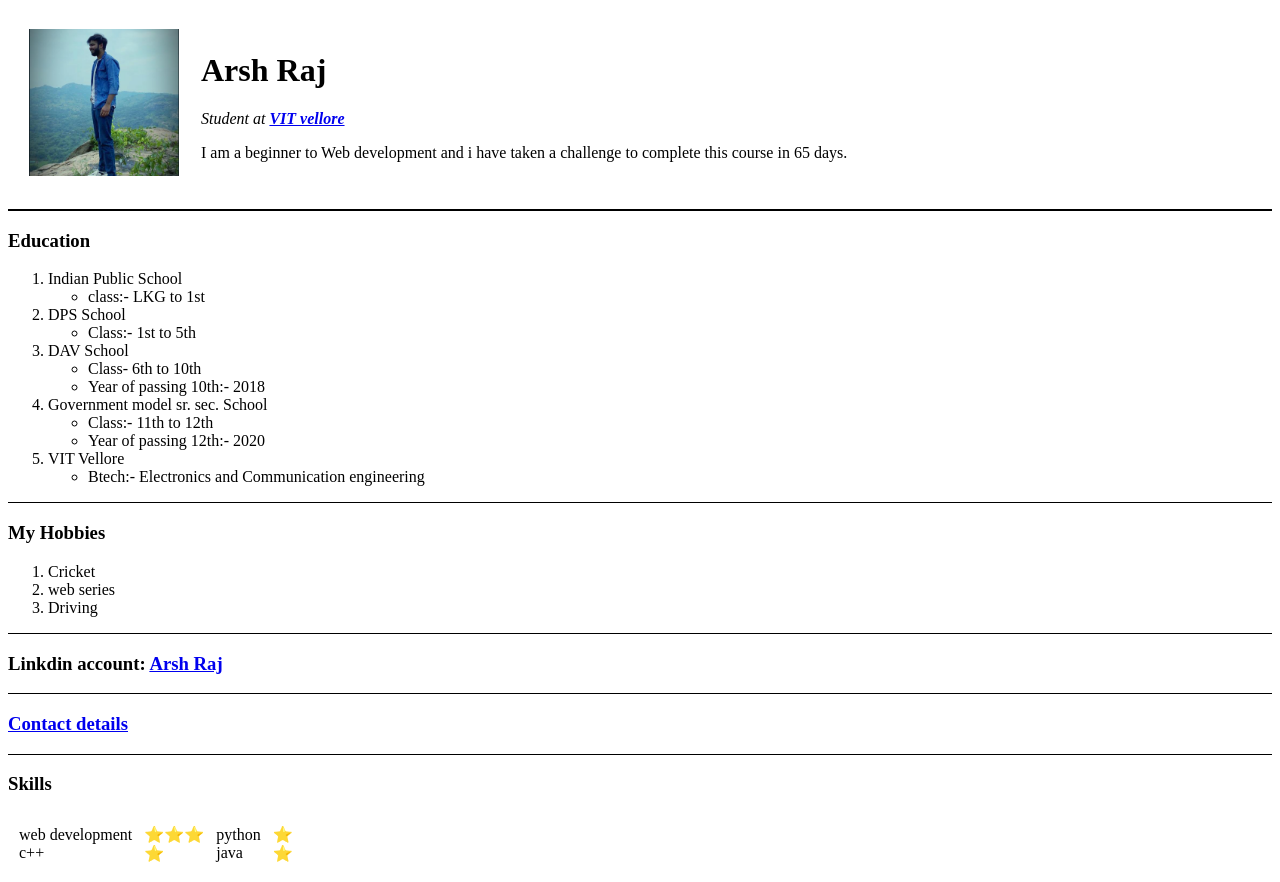
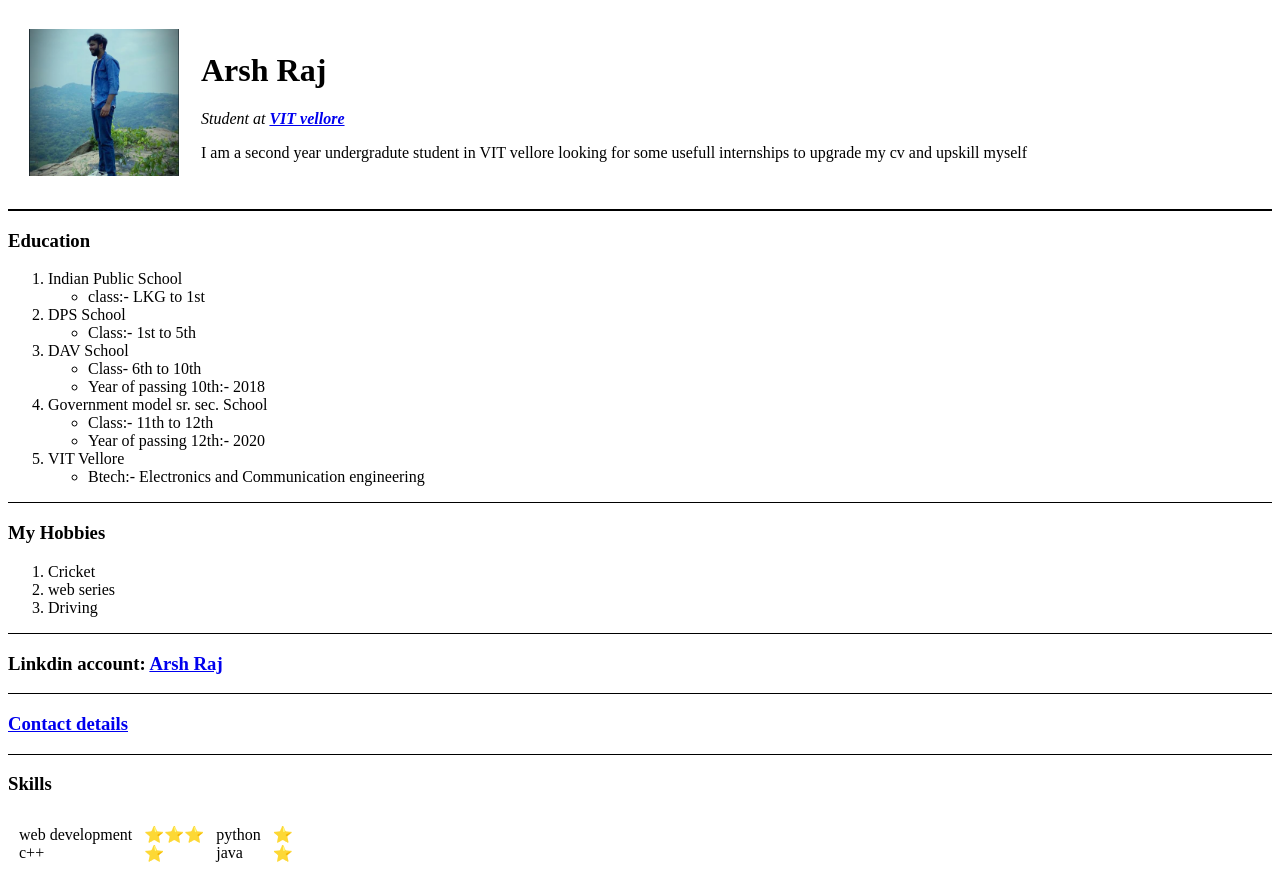
Before and after one commit to AR1608/personal, a plain HTML site: page index.html in a window 1280 px wide. Drawn offline with Linux system fonts and the light colour scheme.

Commit message:
Update index.html

```diff
--- a/index.html
+++ b/index.html
@@ -9,7 +9,7 @@
             <td><img src="image.png" alt="Arsh profile image" sizes="7 px" width="150"></td>
             <td> <h1>Arsh Raj</h1>
                 <p><em>Student at <strong><a href="https://vtop.vit.ac.in/vtop/login">VIT vellore</a></strong></em></p>
-                <p>I am a beginner to Web development and i have taken a challenge to complete this course in 65 days.</p></td>
+                <p>I am a second year undergradute student in VIT vellore looking for some usefull internships to upgrade my cv and upskill myself </p></td>
         </tr>
     </table>
 
```
